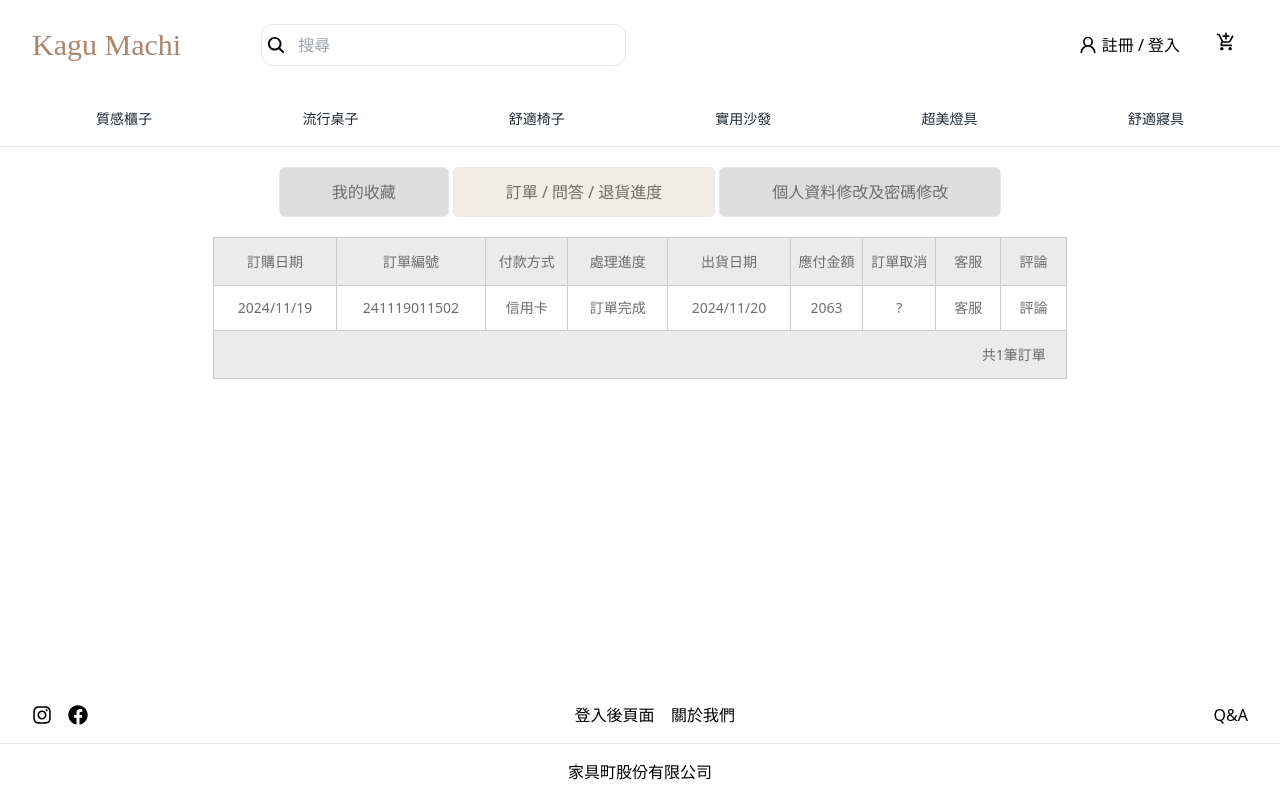
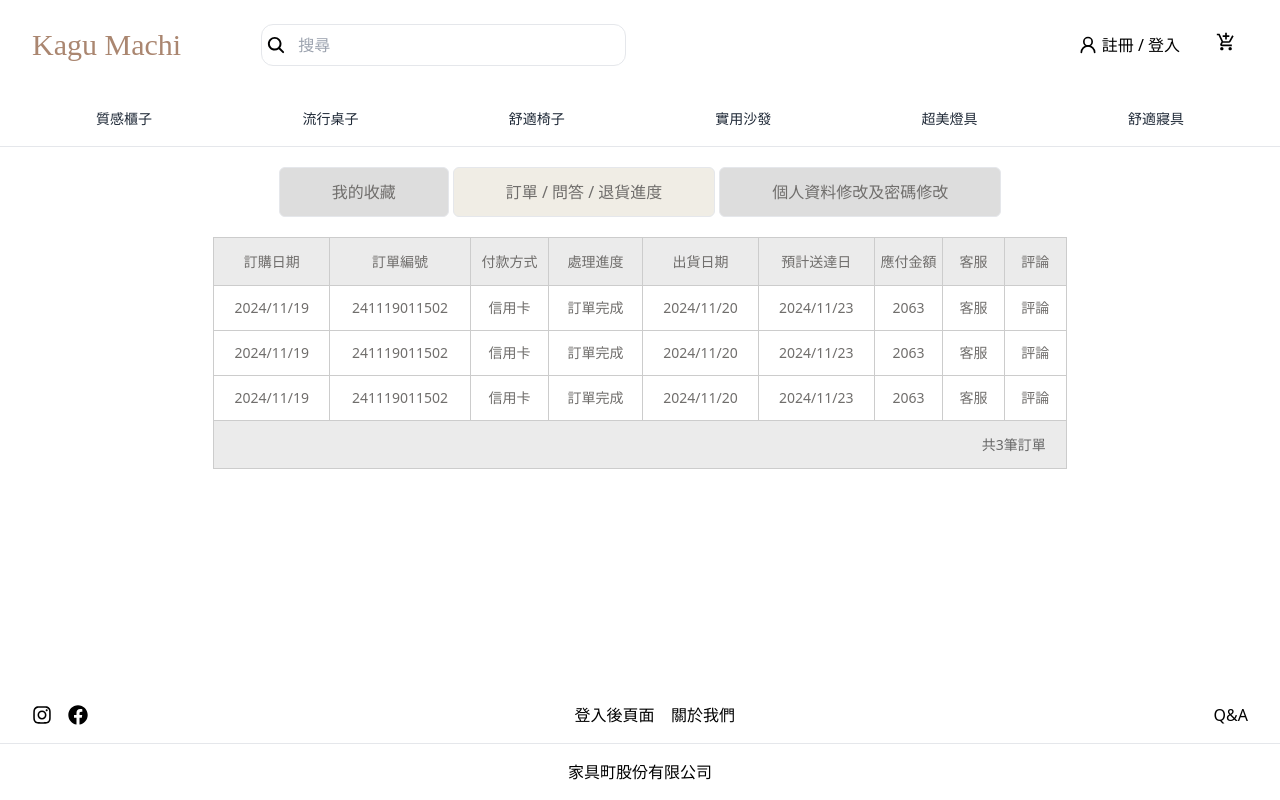
Before and after one commit to emmalu0309/Kagumachi, a React (Vite) app: page /Kagumachi/MemberInfo/MyOrders in a window 1280 px wide. Built offline with nearby package versions, Linux system fonts and the light colour scheme; a web font is replaced by a local one.

Commit message:
更新訂單查詢頁面，新增單筆訂單component (MyOrder.jsx)。

```diff
--- /dev/null
+++ b/src/components/MyOrder.jsx
@@ -0,0 +1,36 @@
+import { Link } from "react-router-dom";
+
+function MyOrder({
+  orderDate,
+  orderNumber,
+  paymentMethod,
+  orderStatus,
+  shippingDate,
+  estimatedDeliveryDate,
+  price,
+}) {
+  const tableTd = "p-3 border border-[#ccc]";
+  return (
+    <tr>
+      <td className={tableTd}>{orderDate}</td>
+      <td className={tableTd}>
+        <Link to="/orderdetail" className="hover:underline">
+          {orderNumber}
+        </Link>
+      </td>
+      <td className={tableTd}>{paymentMethod}</td>
+      <td className={tableTd}>{orderStatus}</td>
+      <td className={tableTd}>{shippingDate}</td>
+      <td className={tableTd}>{estimatedDeliveryDate}</td>
+      <td className={tableTd}>{price}</td>
+      <td className={tableTd}>客服</td>
+      <td className={tableTd}>
+        <Link to="/customerreviews" className="hover:underline">
+          評論
+        </Link>
+      </td>
+    </tr>
+  );
+}
+
+export default MyOrder;
--- a/src/pages/MyKeep.jsx
+++ b/src/pages/MyKeep.jsx
@@ -2,6 +2,7 @@ import { useState } from "react";
 import MyKeepItem from "../components/MyKeepItem";
 
 function MyKeep() {
+  // ==============================
   const [itemList, setItemList] = useState([
     {
       productId: 1,
@@ -132,6 +133,7 @@ function MyKeep() {
       ],
     },
   ]);
+  // ==============================
 
   const removeItem = (productId) => {
     setItemList(itemList.filter(item => item.productId !== productId));
--- a/src/pages/MyOrders.jsx
+++ b/src/pages/MyOrders.jsx
@@ -1,8 +1,55 @@
-import { Link } from "react-router-dom";
+import MyOrder from "../components/MyOrder";
 
-function Member() {
+function MyOrders() {
+  // ==============================
+  const orderList = [
+    {
+      orderDate: "2024/11/19",
+      orderNumber: "241119011502",
+      paymentMethod: "信用卡",
+      orderStatus: "訂單完成",
+      shippingDate: "2024/11/20",
+      estimatedDeliveryDate: "2024/11/23",
+      price: "2063",
+    },
+    {
+      orderDate: "2024/11/19",
+      orderNumber: "241119011502",
+      paymentMethod: "信用卡",
+      orderStatus: "訂單完成",
+      shippingDate: "2024/11/20",
+      estimatedDeliveryDate: "2024/11/23",
+      price: "2063",
+    },
+    {
+      orderDate: "2024/11/19",
+      orderNumber: "241119011502",
+      paymentMethod: "信用卡",
+      orderStatus: "訂單完成",
+      shippingDate: "2024/11/20",
+      estimatedDeliveryDate: "2024/11/23",
+      price: "2063",
+    },
+  ];
+  // ==============================
+
+  const renderedOrderList = orderList.map((order, index) => {
+    return (
+      <MyOrder
+        key={index}
+        orderDate={order.orderDate}
+        orderNumber={order.orderNumber}
+        paymentMethod={order.paymentMethod}
+        orderStatus={order.orderStatus}
+        shippingDate={order.shippingDate}
+        estimatedDeliveryDate={order.estimatedDeliveryDate}
+        price={order.price}
+      />
+    );
+  });
+
   const tableTh = "h-12 text-sm font-sans font-normal bg-[#ebebeb] border border-[#ccc]";
-  const tableTd = "p-3 border border-[#ccc]"
+
   return (
     <div className="mt-5 flex justify-center">
       <table className="w-4/6 text-sm font-sans text-[#706e6c] border-collapse text-center">
@@ -13,33 +60,19 @@ function Member() {
             <th className={tableTh}>付款方式</th>
             <th className={tableTh}>處理進度</th>
             <th className={tableTh}>出貨日期</th>
+            <th className={tableTh}>預計送達日</th>
             <th className={tableTh}>應付金額</th>
-            <th className={tableTh}>訂單取消</th>
             <th className={tableTh}>客服</th>
             <th className={tableTh}>評論</th>
           </tr>
         </thead>
         <tbody>
-          <tr>
-            <td className={tableTd}>2024/11/19</td>
-            <td className={tableTd}>
-              <Link to="/orderdetail" className="hover:underline">241119011502</Link>
-            </td>
-            <td className={tableTd}>信用卡</td>
-            <td className={tableTd}>訂單完成</td>
-            <td className={tableTd}>2024/11/20</td>
-            <td className={tableTd}>2063</td>
-            <td className={tableTd}>?</td>
-            <td className={tableTd}>客服</td>
-            <td className={tableTd}>
-              <Link to="/customerreviews" className="hover:underline">評論</Link>
-            </td>
-          </tr>
+          {renderedOrderList}
         </tbody>
         <tfoot>
           <tr>
             <td className="h-12 py-2 px-5 bg-[#ebebeb] border border-[#ccc] text-[#686868] text-right" colSpan={9}>
-              共1筆訂單
+              共{orderList.length}筆訂單
             </td>
           </tr>
         </tfoot>
@@ -48,4 +81,4 @@ function Member() {
   );
 }
 
-export default Member;
+export default MyOrders;
--- a/src/pages/Profile.jsx
+++ b/src/pages/Profile.jsx
@@ -30,6 +30,18 @@ const schema = z
   });
 
 function Profile() {
+  // =========================
+  const data = {
+    chinese_name: "布萊德",
+    gender: "1",
+    birthday: "1990-01-01",
+    phone: "0912-345-678",
+    email: "brad@big.com",
+    zip_code: "408",
+    address: "公益路二段51號18樓",
+  };
+  // =========================
+
   const {
     register,
     handleSubmit,
@@ -37,15 +49,15 @@ function Profile() {
   } = useForm({
     resolver: zodResolver(schema),
     defaultValues: {
-      chinese_name: "布萊德",
-      gender: "1",
-      birthday: "1990-01-01",
-      phone: "0912-345-678",
-      email: "brad@big.com",
+      chinese_name: data.chinese_name,
+      gender: data.gender,
+      birthday: data.birthday,
+      phone: data.phone,
+      email: data.email,
       password: "",
       check_password: "",
-      zip_code: "408",
-      address: "公益路二段51號18樓",
+      zip_code: data.zip_code,
+      address: data.address,
     },
   });
 
```
Lines whose indentation alone changed are shown as unchanged.
